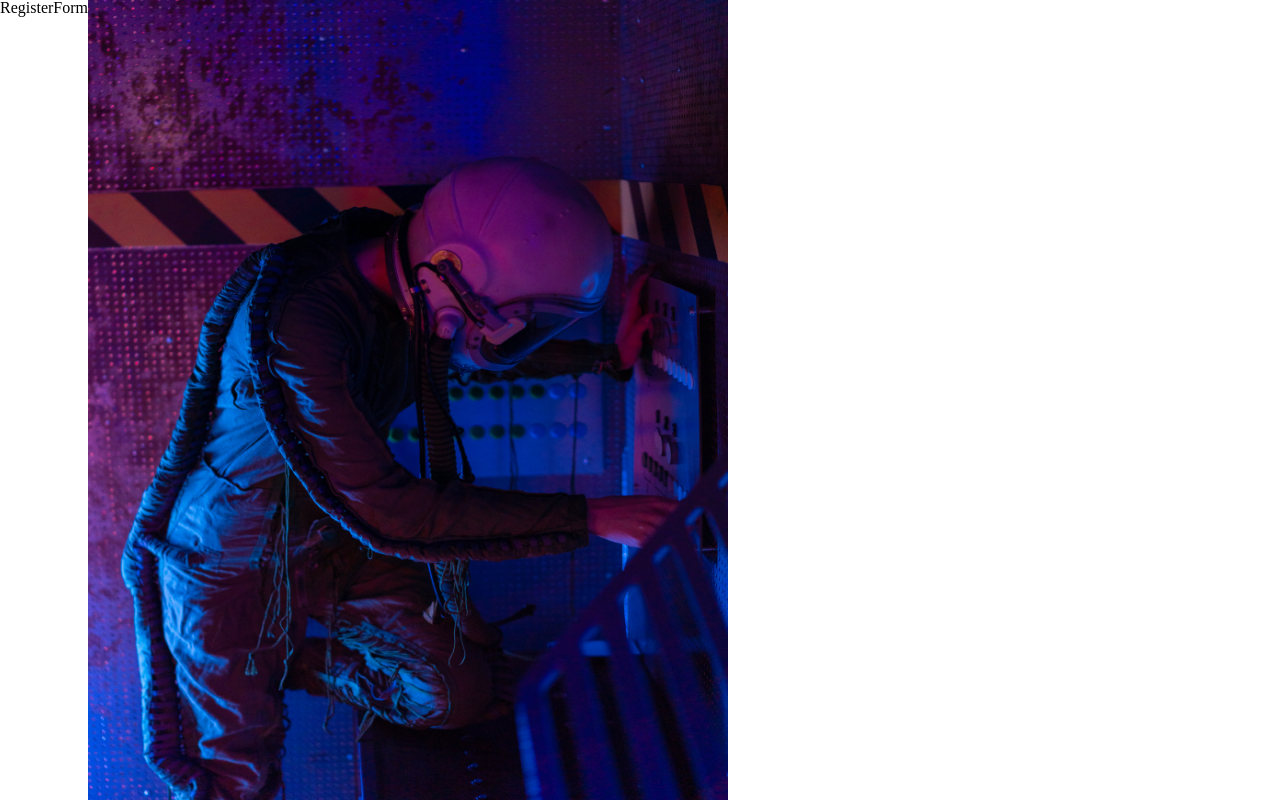
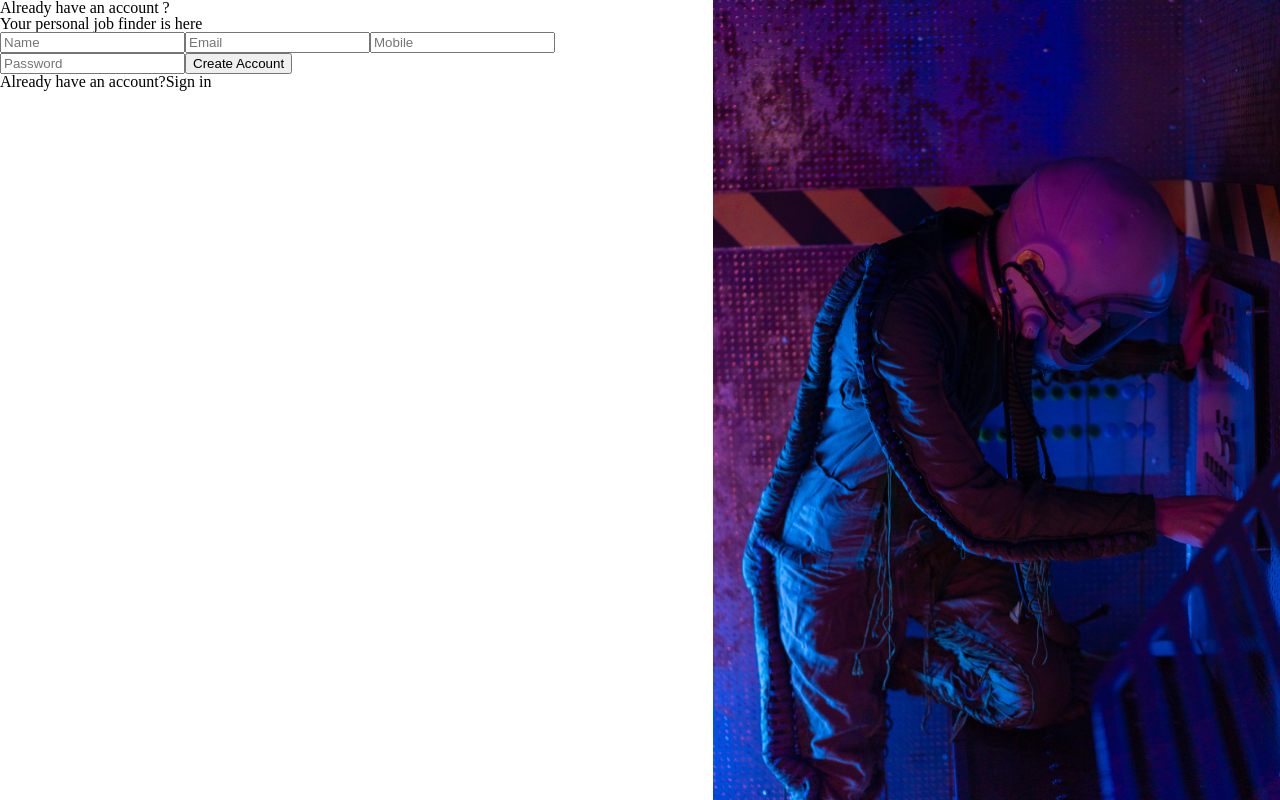
Before and after one commit to Mangee80/job_Portal, a React (Create React App) app in the folder client/jpa/: page /register in a window 1280 px wide. Built offline with nearby package versions, Linux system fonts and the light colour scheme.

Commit message:
register page

```diff
--- a/client/jpa/src/Components/Register/RegisterForm.jsx
+++ b/client/jpa/src/Components/Register/RegisterForm.jsx
@@ -1,7 +1,57 @@
-import React from 'react'
+import { React, useState } from 'react';
+import styles from './Style.module.css';
+import { useNavigate } from "react-router"
 
 export const RegisterForm = () => {
+
+  const navigate = useNavigate();
+  const [data, setData] = useState({name:"",mobile:"", email:"", password:""});
+  const handleChange = (e) => {
+    setData({...data, [e.target.name]: e.target.value});
+  }
+
+  const handleSubmit = async (e) => {
+    e.preventDefault();
+
+    if (!data.name || !data.mobile || !data.email || !data.password) {
+      alert("Please fill in all fields.");
+      return;
+    }
+    try {
+      const response = await fetch("http://localhost:5000/api/auth/register", {
+        method: "POST",
+        headers: {
+          "Content-Type": "application/json",
+        },
+        body: JSON.stringify(data),
+      });
+
+      if (!response.ok) {
+        throw new Error("Network response was not ok");
+      }
+
+      const responseData = await response.json();
+      console.log(responseData);
+      window.localStorage.setItem("user",responseData.user)
+      window.localStorage.setItem("name",responseData.name)
+      window.localStorage.setItem("token",responseData.token)
+      navigate("/listing")
+
+    } catch (error) {
+      alert("There was a problem with the request, please try again");
+    }
+  };
+
   return (
-    <div>RegisterForm</div>
+    <div className= {styles.container}>
+      <h1 className={styles.h1}>Already have an account ?</h1>
+      <h2 className={styles.h2}>Your personal job finder is here</h2>
+      <input className={styles.input} name="name" value={data.name} onChange={handleChange} type={"text"} placeholder="Name"></input>
+      <input className={styles.input}  name="email" value={data.email}  onChange={handleChange} type={"email"} placeholder="Email"></input>
+      <input className={styles.input} name="mobile" value={data.mobile} onChange={handleChange} type={"tel"} placeholder="Mobile"></input>
+      <input className={styles.input} name="password" value={data.password} onChange={handleChange} type={"password"} placeholder="Password"></input>
+      <button onClick={handleSubmit}  className={styles.button}>Create Account</button>
+      <p className={styles.footer}>Already have an account?<span className={styles.underline}>Sign in</span></p>
+    </div>
   )
 };
```
Also changed, not shown: client/jpa/src/Components/Listing/Listing.jsx (added), client/jpa/src/Components/Listing/Style.module.css (added), 1 other file (tests, documents, lock files or other folders).
